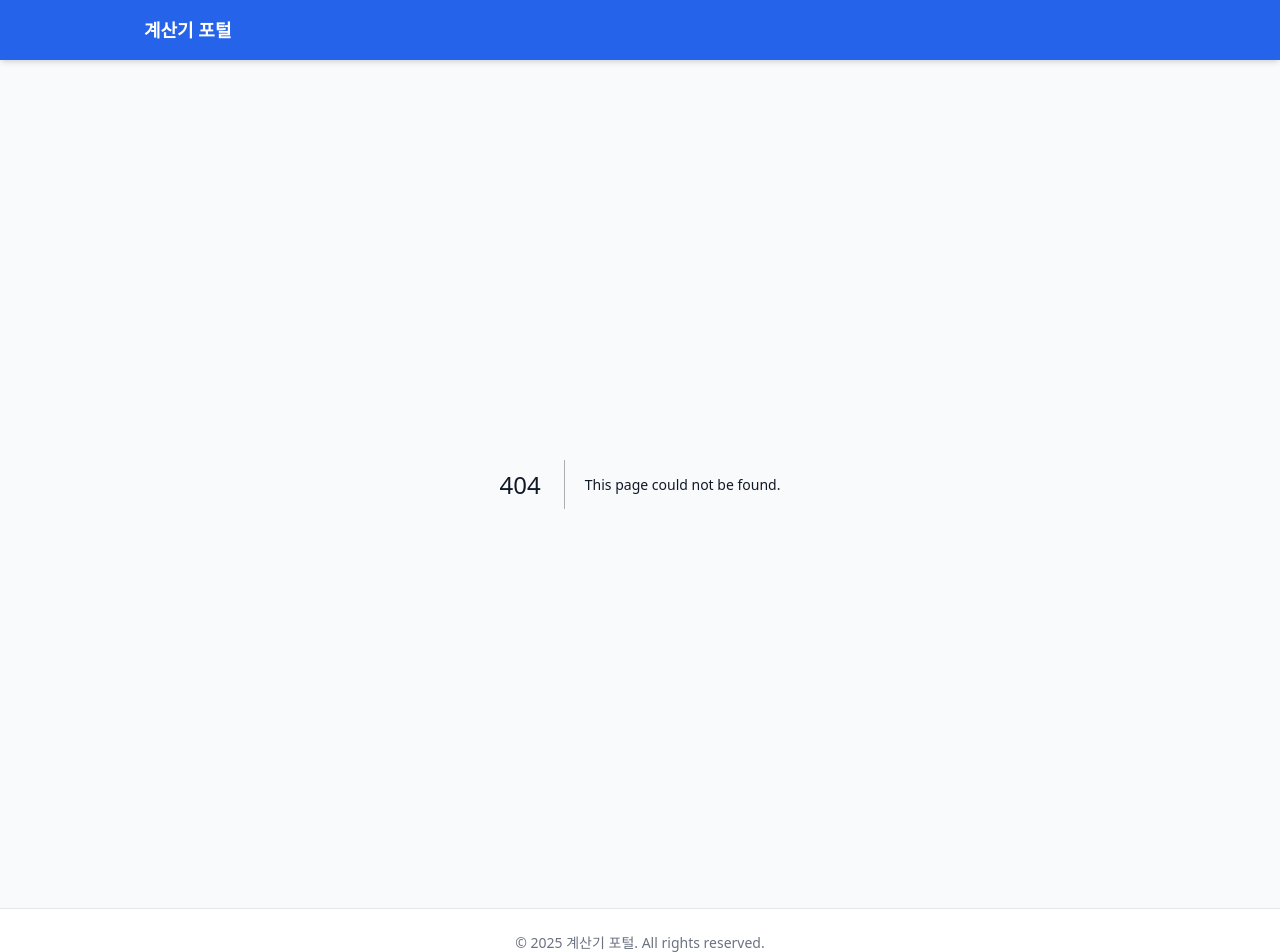
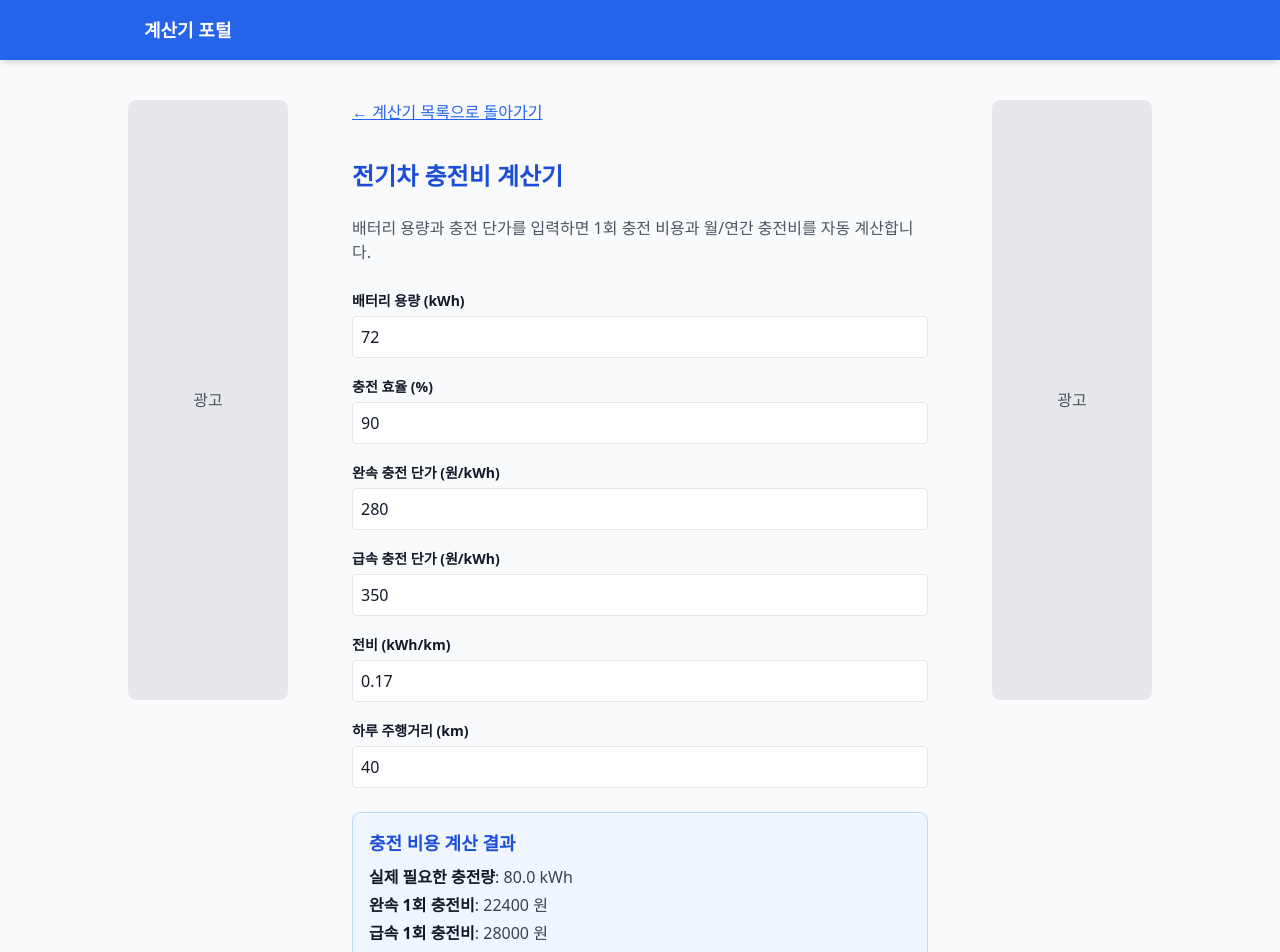
Before and after one commit to geniuspark00-source/calc-site, a Next.js app: page /calculators/ev-charging in a window 1280 px wide. Before the commit this address had no page. Shown: the top 952 px of the page. Built offline with nearby package versions, Linux system fonts and the light colour scheme.

Commit message:
auto push

```diff
--- /dev/null
+++ b/app/calculators/ev-charging/EvChargingCalculatorUI.tsx
@@ -0,0 +1,74 @@
+"use client";
+
+import { useState } from "react";
+import Input from "@/components/Input";
+import ResultBox from "@/components/ResultBox";
+
+export default function EvChargingCalculatorUI() {
+  const [battery, setBattery] = useState(72);               // 배터리 용량(kWh)
+  const [efficiency, setEfficiency] = useState(90);         // 충전 효율(%)
+  const [slowRate, setSlowRate] = useState(280);            // 완속(AC) 단가(원/kWh)
+  const [fastRate, setFastRate] = useState(350);            // 급속(DC) 단가(원/kWh)
+  const [kwhPerKm, setKwhPerKm] = useState(0.17);           // km당 kWh 소모량
+  const [dailyKm, setDailyKm] = useState(40);               // 하루 주행거리
+
+  // 실제 필요한 충전량 = 배터리 용량 ÷ (효율 / 100)
+  const realKwh = battery / (efficiency / 100);
+
+  // 완속 충전 비용
+  const slowCost = realKwh * slowRate;
+
+  // 급속 충전 비용
+  const fastCost = realKwh * fastRate;
+
+  // 월/연간 (완속 기준)
+  const monthlyCost = slowCost * 30;
+  const yearlyCost = slowCost * 365;
+
+  // kWh → 1km 충전요금
+  const kmCost = (kwhPerKm * slowRate).toFixed(0);
+
+  // 하루 충전비
+  const dailyCost = dailyKm * Number(kmCost);
+
+  return (
+    <div className="space-y-6 max-w-xl mx-auto">
+
+      <a href="/" className="text-blue-600 underline inline-block mb-3">
+        ← 계산기 목록으로 돌아가기
+      </a>
+
+      <h1 className="text-2xl font-bold text-blue-700">
+        전기차 충전비 계산기
+      </h1>
+
+      <p className="text-gray-600 mb-6">
+        배터리 용량과 충전 단가를 입력하면 1회 충전 비용과 월/연간 충전비를 자동 계산합니다.
+      </p>
+
+      {/* 입력 */}
+      <div className="grid gap-4">
+        <Input label="배터리 용량 (kWh)" value={battery} onChange={setBattery} />
+        <Input label="충전 효율 (%)" value={efficiency} onChange={setEfficiency} />
+        <Input label="완속 충전 단가 (원/kWh)" value={slowRate} onChange={setSlowRate} />
+        <Input label="급속 충전 단가 (원/kWh)" value={fastRate} onChange={setFastRate} />
+        <Input label="전비 (kWh/km)" value={kwhPerKm} onChange={setKwhPerKm} />
+        <Input label="하루 주행거리 (km)" value={dailyKm} onChange={setDailyKm} />
+      </div>
+
+      {/* 결과 */}
+      <ResultBox
+        title="충전 비용 계산 결과"
+        results={[
+          { label: "실제 필요한 충전량", value: `${realKwh.toFixed(1)} kWh` },
+          { label: "완속 1회 충전비", value: `${slowCost.toFixed(0)} 원` },
+          { label: "급속 1회 충전비", value: `${fastCost.toFixed(0)} 원` },
+          { label: "월 충전비(완속 기준)", value: `${monthlyCost.toFixed(0)} 원` },
+          { label: "연 충전비(완속 기준)", value: `${yearlyCost.toFixed(0)} 원` },
+          { label: "1km 주행 충전비", value: `${kmCost} 원` },
+          { label: "하루 충전비(주행기준)", value: `${dailyCost.toFixed(0)} 원` },
+        ]}
+      />
+    </div>
+  );
+}
--- /dev/null
+++ b/app/calculators/ev-charging/page.tsx
@@ -0,0 +1,13 @@
+import { generateSEOTags } from "@/lib/seo";
+import EvChargingCalculatorUI from "./EvChargingCalculatorUI";
+
+export const metadata = generateSEOTags({
+  title: "전기차 충전비 계산기 | Calc Site",
+  description:
+    "배터리 용량, 완속·급속 단가, 충전 효율을 입력하면 1회 완충 비용과 월/연 충전비를 자동 계산합니다.",
+  url: "https://calc-site-delta.vercel.app/calculators/ev-charging",
+});
+
+export default function Page() {
+  return <EvChargingCalculatorUI />;
+}
--- a/app/page.tsx
+++ b/app/page.tsx
@@ -218,6 +218,17 @@ export default function Home() {
   </p>
 </a>
 
+{/* 전기차 충전비 계산기 */}
+<a
+  href="/calculators/ev-charging"
+  className="block p-4 bg-white rounded-lg shadow-sm border hover:shadow-md transition"
+>
+  <h2 className="text-lg font-bold text-green-700">전기차 충전비 계산기 →</h2>
+  <p className="text-gray-600 text-sm">
+    배터리 용량과 충전 단가로 1회 충전비와 월·연 충전비를 계산합니다.
+  </p>
+</a>
+
         </div>
 
         {/* ===================== */}
```
